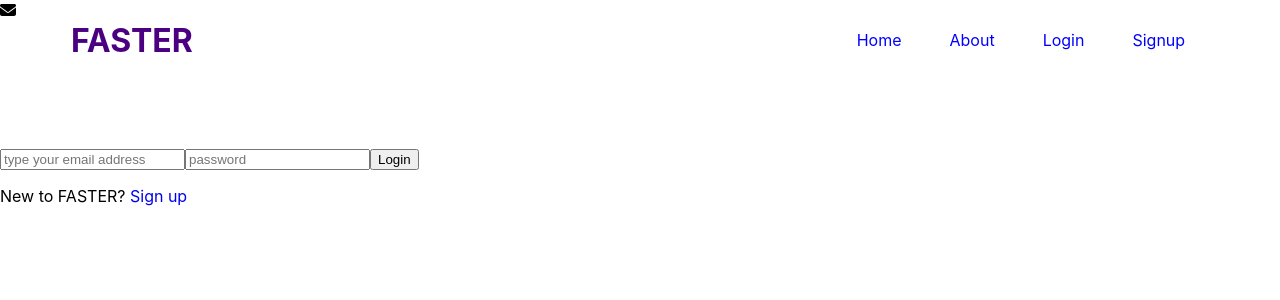
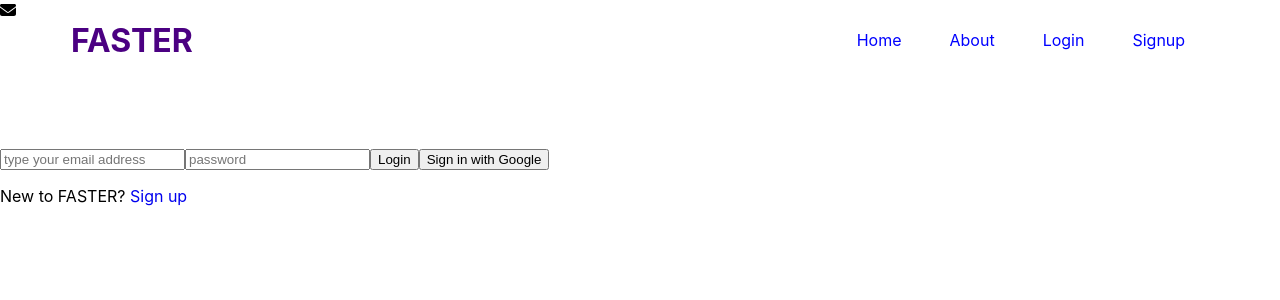
Before and after one commit to Jexsie/Faster, a React (Create React App) app: page /login in a window 1280 px wide. Shown: the top 300 px of the page. Built offline with nearby package versions, Linux system fonts and the light colour scheme; no server answers.

Commit message:
add sign in with google

```diff
--- a/src/Context/AuthContext.jsx
+++ b/src/Context/AuthContext.jsx
@@ -3,6 +3,8 @@ import { auth } from "../FirebaseConfig";
 import {
   createUserWithEmailAndPassword,
   signInWithEmailAndPassword,
+  GoogleAuthProvider,
+  signInWithPopup,
 } from "firebase/auth";
 
 const AuthContext = React.createContext();
@@ -22,6 +24,11 @@ export default function AuthProvider({ children }) {
     return signInWithEmailAndPassword(auth, email, password);
   }
 
+  function googleLogin(email) {
+    const provider = new GoogleAuthProvider();
+    return signInWithPopup(auth, provider);
+  }
+
   useEffect(() => {
     const unsubscribe = auth.onAuthStateChanged((user) => {
       setCurrentUser(user);
@@ -34,6 +41,7 @@ export default function AuthProvider({ children }) {
     currentUser,
     signup,
     login,
+    googleLogin,
   };
   return <AuthContext.Provider value={value}>{children}</AuthContext.Provider>;
 }
--- a/src/pages/Login.jsx
+++ b/src/pages/Login.jsx
@@ -10,7 +10,7 @@ const Login = () => {
   const [loggedIn, setLoggedIn] = useState(false);
   const emailRef = useRef();
   const passwordRef = useRef();
-  const { login } = useAuth();
+  const { login, googleLogin } = useAuth();
 
   function handleInput(e) {
     setForm({ ...form, [e.target.name]: e.target.value });
@@ -27,6 +27,11 @@ const Login = () => {
       setError("Failed! Please check your email or password and try again.");
     }
     setLoading(false);
+    setLoggedIn(true);
+  }
+
+  function signInWithGoogle() {
+    googleLogin();
     setLoggedIn(true);
   }
 
@@ -49,6 +54,9 @@ const Login = () => {
       <button onClick={handleSubmit} disabled={loading}>
         Login
       </button>
+      <button onClick={signInWithGoogle} disabled={loading}>
+        Sign in with Google
+      </button>
       <div>
         <p>
           New to FASTER? <Link to="/signup">Sign up</Link>
```
